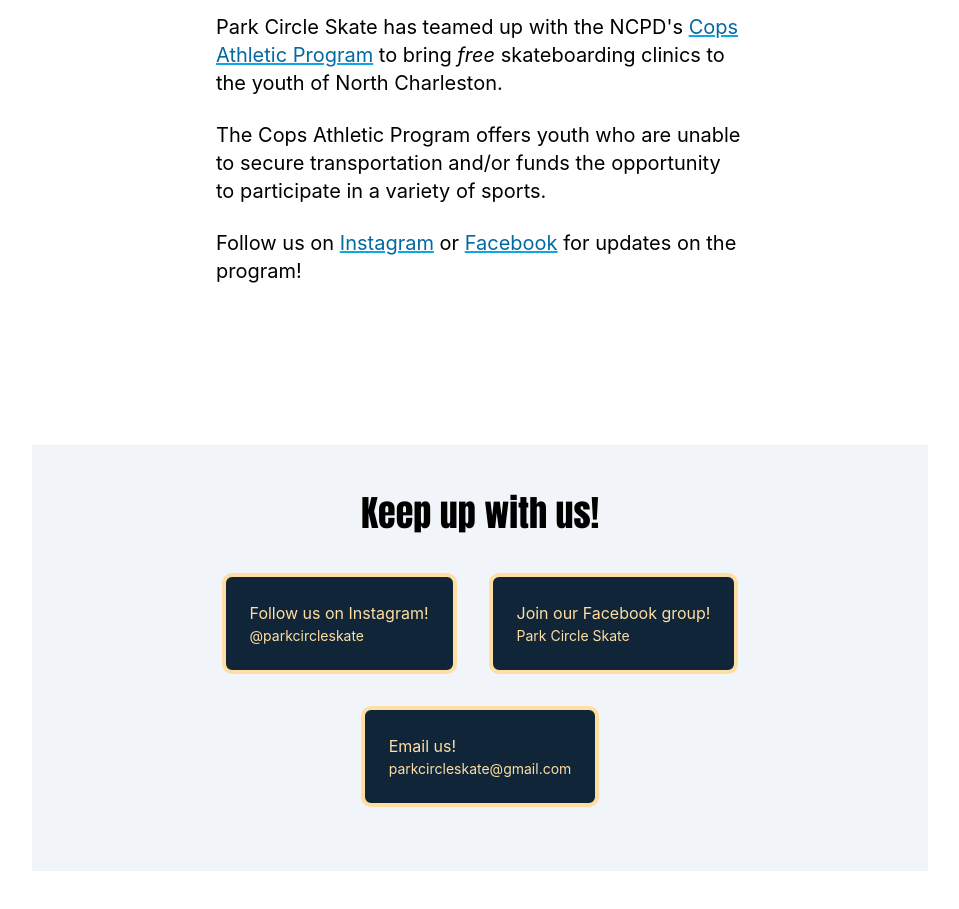
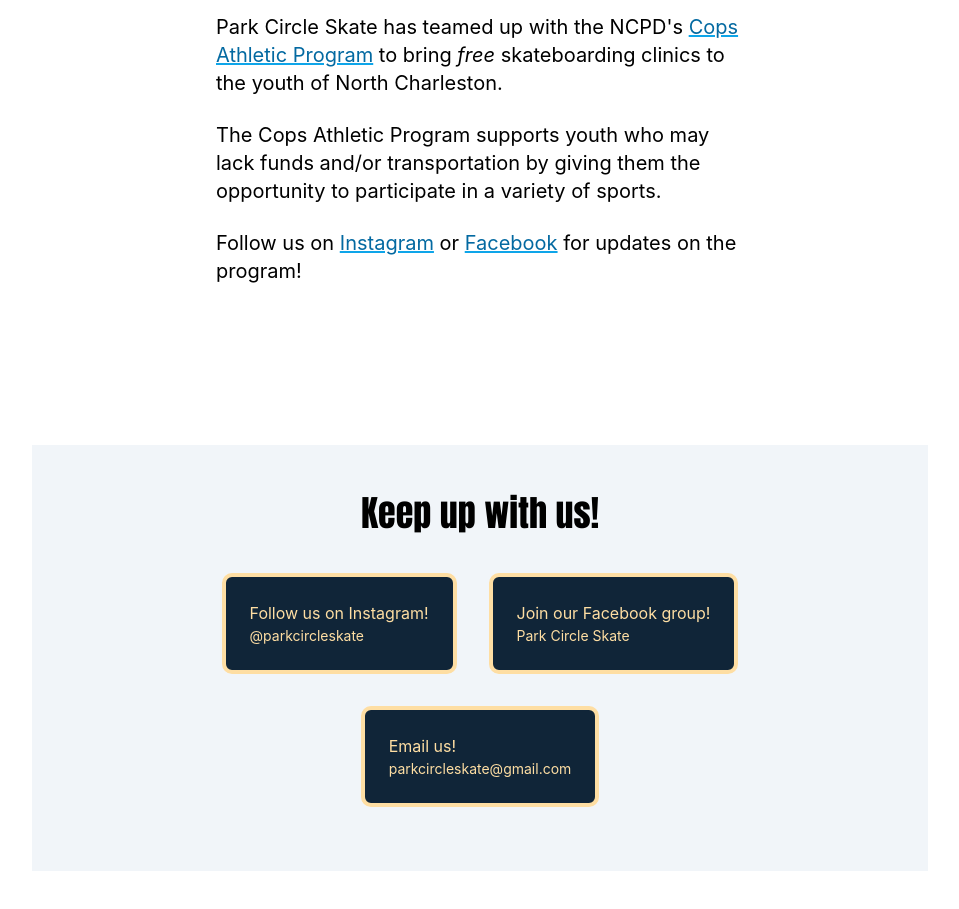
Before and after one commit to shawnlknight/park-circle-skate, a Next.js app: page / in a window 1280 px wide. Shown: the part 8580-9489 px from the top of the page, without its empty margins (160-1119 px from the left). Built offline with nearby package versions, Linux system fonts and the light colour scheme.

Commit message:
update wording

```diff
--- a/pages/index.js
+++ b/pages/index.js
@@ -326,9 +326,9 @@
                 Charleston.
               </p>
               <p className="mb-6">
-                The Cops Athletic Program offers youth who are unable to secure
-                transportation and/or funds the opportunity to participate in a
-                variety of sports.
+                The Cops Athletic Program supports youth who may lack funds
+                and/or transportation by giving them the opportunity to
+                participate in a variety of sports.
               </p>
               <p>
                 Follow us on{' '}
```
